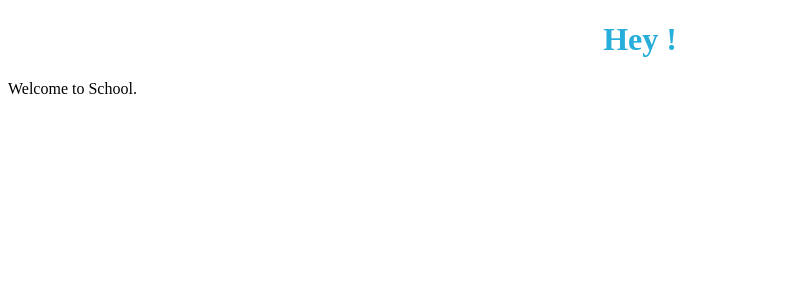
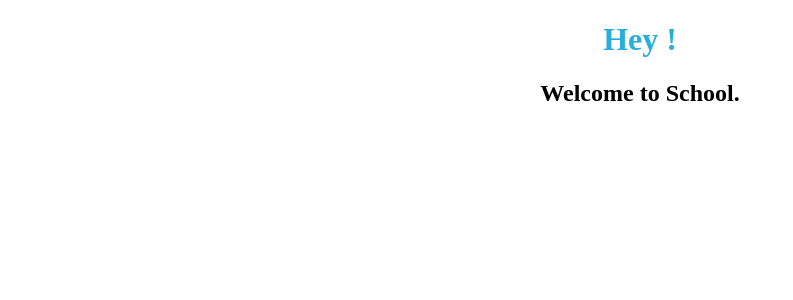
Before and after one commit to acciojob/greeting-students-props-react-Sruthin31, a React app: page / in a window 1280 px wide. Shown: the top 300 px of the page, without its empty margins (0-793 px from the left). Built offline with nearby package versions, Linux system fonts and the light colour scheme.

Commit message:
commiting

```diff
--- a/src/components/Welcome.js
+++ b/src/components/Welcome.js
@@ -4,7 +4,7 @@ const Welcome = ({name}) =>{
     return (
         <>
          <h1>Hey {name}!</h1>
-        <p>Welcome to School.</p>
+        <h2>Welcome to School.</h2>
         </>
     )
 
```
Also changed, not shown: 1 other file (tests, documents, lock files or other folders).
